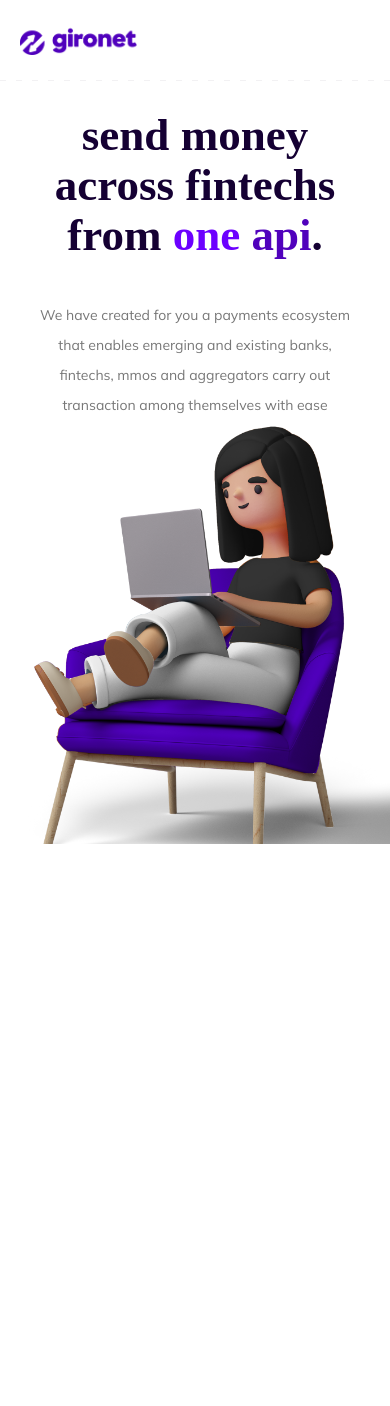
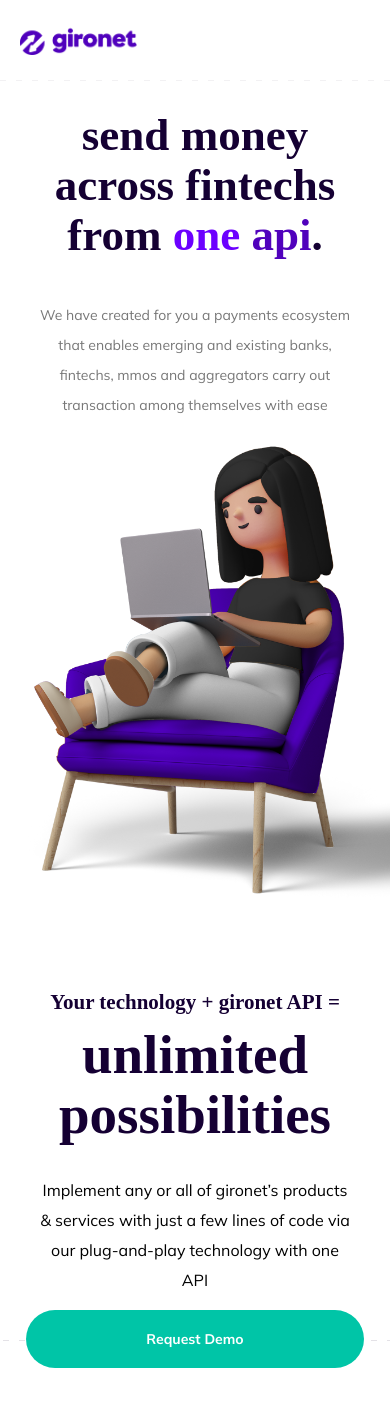
Before and after one commit to setongee/featherafricaa, a React (Create React App) app: page / in a window 390 px wide. Shown: the top 1406 px of the page. Before the commit the page ends 844 px from the top, so only its background shows below. Built offline with nearby package versions, Linux system fonts and the light colour scheme; some icons are missing; a web font is replaced by a local one.

Commit message:
finished info side

```diff
--- a/src/App.css
+++ b/src/App.css
@@ -16,4 +16,5 @@ body{
 .container{
   width: 100%;
   overflow-x: hidden;
+  position: relative;
 }
--- a/src/App.js
+++ b/src/App.js
@@ -1,6 +1,7 @@
 import './App.css';
 import Landing from './sections/landing/landing'
 import NavBar from './components/TitleBar/NavBar'
+import Info from './sections/information/info'
 const App = () => {
   return (
 
@@ -8,6 +9,7 @@ const App = () => {
 
       <NavBar/>
       <Landing/>
+      <Info/>
 
     </div>
 
--- /dev/null
+++ b/src/sections/information/info.jsx
@@ -0,0 +1,28 @@
+import React from 'react';
+import './info.scss'
+import Pipe from '../../assets/gironet-pipe.png'
+import {ReactComponent as Line} from '../../assets/dashed-line.svg'
+
+const Info = () => {
+
+    return (
+
+        <div className="information">
+
+            <h4>Your technology + gironet API = </h4>
+            <h1>unlimited possibilities</h1>
+
+            <p>Implement any or all of gironet’s products & services with just a few lines of code via our plug-and-play technology with one API</p>
+
+            <img className = 'pipeline' src={Pipe} alt="gironet pipeline" />
+
+            <div className="cmd_btn">Request Demo</div>
+
+            <Line className = 'giro-line' />
+
+        </div>
+    );
+
+}
+
+export default Info;
--- /dev/null
+++ b/src/sections/information/info.scss
@@ -0,0 +1,240 @@
+.information{
+    width: 100%;
+    margin-top: 300px;
+    height: 500px;
+    position: relative;
+    overflow: hidden;
+
+    display: flex;
+    align-items: center;
+    flex-direction: column;
+    padding-top: 100px;
+
+    h1, h4{
+
+        font-family: 'GD Boing';
+        color: #150033;
+    }
+
+    h1{
+        font-size: 70px;
+    }
+
+    h4{
+        font-size: 24px;
+    }
+
+    p{
+        width: 35%;
+        text-align: center;
+        margin: 20px 0;
+        line-height: 30px;
+    }
+
+    .pipeline{
+        width: 400px;
+        position: absolute;
+        left: 80px;
+        top: 155px;
+        z-index: 40;
+    }
+
+    .giro-line{
+        top: calc(63% + 30px);
+        position: absolute;
+        opacity: .3;
+    }
+
+    .cmd_btn{
+        background-color: #00c5a7;
+        padding: 20px 70px;
+        border-radius: 100px;
+        top: 63%;
+        position: absolute;
+        z-index: 50;
+        font-weight: bold;
+        font-size: 14px;
+        color: #fff;
+        cursor: pointer;
+    }
+}
+
+@media (max-width: 1300px) {
+
+    .information{
+
+        margin-top: 150px;
+
+        .pipeline{
+            left: 0px !important;
+        }
+
+        p{
+            width: 40% !important;
+        }
+    }
+
+}
+
+@media (max-width: 1024px) {
+
+    .information{
+
+        .pipeline{
+            left: 0px !important;
+            top: 40% !important;
+        }
+
+        p{
+            width: 50% !important;
+        }
+    }
+
+}
+
+@media (max-width: 768px) {
+
+    .information{
+
+        .pipeline{
+            left: 0px !important;
+            top: 60% !important;
+        }
+
+        p{
+            width: 55% !important;
+        }
+
+        h1{
+            width: 50%;
+            line-height: 70px;
+            text-align: center;
+            margin: 20px 0;
+        }
+
+        h4{
+            font-size: 21px;
+        }
+
+        .cmd_btn{
+            top: 80% !important ;
+        }
+
+        .giro-line{
+            top: calc(80% + 30px) !important;
+        }
+    }
+
+}
+
+@media (max-width: 620px) {
+
+    .information{
+
+        .pipeline{
+            display: none;
+        }
+
+        p{
+            width: 80% !important;
+        }
+
+        h1{
+            width: 100%;
+            line-height: 70px;
+            text-align: center !important;
+            margin: 10px 0;
+            font-size: 50px;
+        }
+
+        h4{
+            font-size: 21px;
+        }
+
+        .cmd_btn{
+            top: 60% !important ;
+        }
+
+        .giro-line{
+            top: calc(60% + 30px) !important;
+        }
+    }
+
+}
+
+@media (max-width: 425px) {
+
+    .information{
+
+        margin-top: 450px;
+
+        .pipeline{
+            display: none;
+        }
+
+        p{
+            width: 80% !important;
+        }
+
+        h1{
+            width: 100%;
+            line-height: 60px;
+            text-align: center !important;
+            margin: 10px 0;
+            font-size: 55px;
+        }
+
+        h4{
+            font-size: 21px;
+        }
+
+        .cmd_btn{
+            top: 70% !important ;
+            padding: 20px 120px;
+        }
+
+        .giro-line{
+            top: calc(70% + 30px) !important;
+        }
+    }
+
+}
+
+@media (max-width: 375px) {
+
+    .information{
+
+        margin-top: 400px;
+
+        .pipeline{
+            display: none;
+        }
+
+        p{
+            width: 85% !important;
+            font-size: 14px;
+            line-height: 28px;
+        }
+
+        h1{
+            width: 100%;
+            line-height: 55px;
+            text-align: center !important;
+            margin: 10px 0;
+            font-size: 50px;
+        }
+
+        h4{
+            font-size: 18px;
+        }
+
+        .cmd_btn{
+            top: 65% !important;
+        }
+
+        .giro-line{
+            top: calc(65% + 30px) !important;
+        }
+    }
+
+}
--- a/src/sections/landing/landing.scss
+++ b/src/sections/landing/landing.scss
@@ -6,8 +6,6 @@
     overflow-x: hidden;
     width: inherit;
     margin-top: 80px;
-    position: relative;
-    height: calc(100vh - 80px);
 
     .contentArea{
 
@@ -116,9 +114,9 @@
     .landingImage{
         width: 63%;
         position: absolute;
-        z-index: 30;
+        z-index: 90;
         right: 0px;
-        top: -60px;
+        top: 40px;
 
         img{
             width: 100%;
@@ -385,7 +383,7 @@
     .landingImage{
         width: 145% !important;
         display: block !important;
-        top: 270px !important;
+        top: 370px !important;
         right: -100px !important;
     }
 
@@ -437,9 +435,9 @@
 @media (max-width: 375px) {
 
     .landingImage{
-        width: 145% !important;
+        width: 155% !important;
         display: block !important;
-        top: 265px !important;
+        top: 330px !important;
         right: -100px !important;
     }
 
```
Also changed, not shown: src/seth_custom_mediaQueries.scss (added, +23 -0 lines), src/assets/gironet-pipe.png (added).
